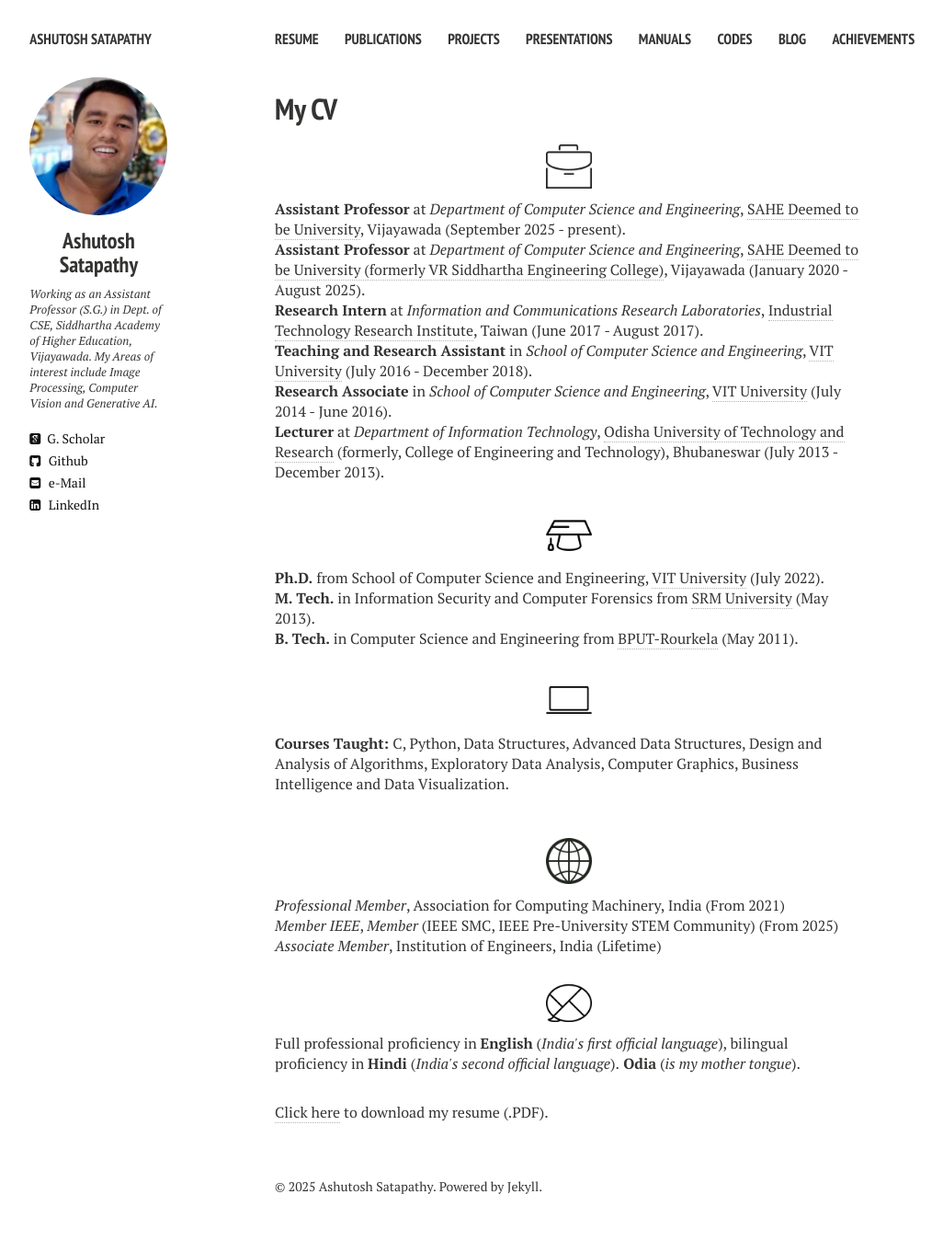
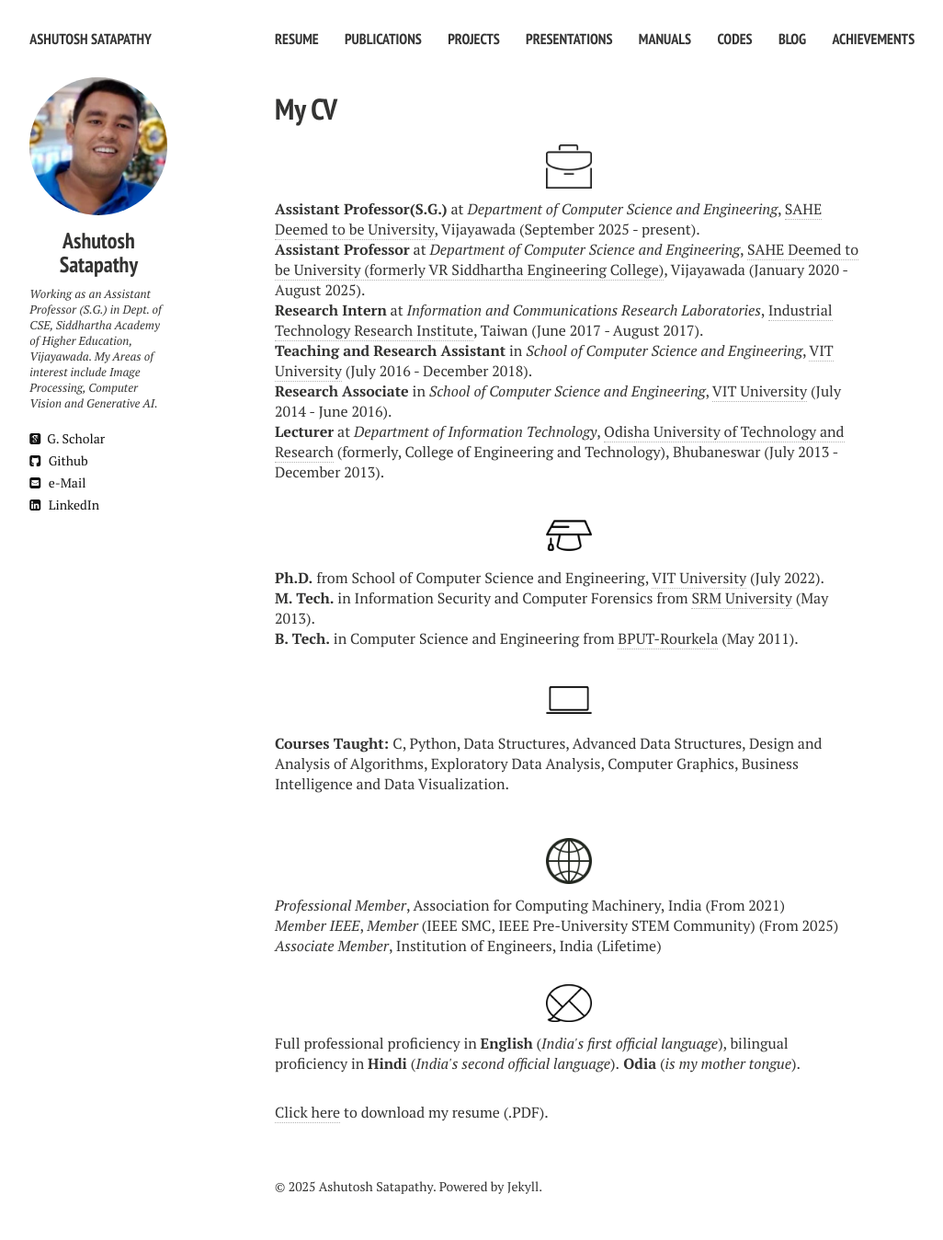
Before and after one commit to ashutoshsatapathy1990/ashutoshsatapathy1990.github.io, a Jekyll site: the page built from cv.md, in a window 1280 px wide. Shown: the whole page at 92% size, without its empty margins (21-1047 px from the left). Built offline with Jekyll 4.4.1, drawn with Linux system fonts in a browser that asks for light colours; nearby versions of some CDN libraries.

Commit message:
Update cv.html

```diff
--- a/_layouts/cv.html
+++ b/_layouts/cv.html
@@ -45,7 +45,7 @@
     <h1>{{ page.title }}</h1>
     <div class="article-wrap">
     <p align="center" class=bottom-small><img src="{{ site.url }}/images/CV/business.png" alt="Work Experience" width="50" height="50"></p>
-    <p align="left"><strong>Assistant Professor</strong> at <i>Department of Computer Science and Engineering</i>, <a href="https://siddhartha.edu.in/" target="_blank">SAHE Deemed to be University</a>, Vijayawada (September 2025 - present).</p>
+    <p align="left"><strong>Assistant Professor(S.G.)</strong> at <i>Department of Computer Science and Engineering</i>, <a href="https://siddhartha.edu.in/" target="_blank">SAHE Deemed to be University</a>, Vijayawada (September 2025 - present).</p>
     <p align="left"><strong>Assistant Professor</strong> at <i>Department of Computer Science and Engineering</i>, <a href="https://siddhartha.edu.in/" target="_blank">SAHE Deemed to be University (formerly VR Siddhartha Engineering College)</a>, Vijayawada (January 2020 - August 2025).</p>
     <p align="left"><strong>Research Intern</strong> at <i>Information and Communications Research Laboratories</i>, <a href="https://www.itri.org.tw/english/" target="_blank">Industrial Technology Research Institute</a>, Taiwan (June 2017 - August 2017).</p>
     <p align="left"><strong>Teaching and Research Assistant</strong> in <i>School of Computer Science and Engineering</i>, <a href="http://chennai.vit.ac.in/" target="_blank">VIT University</a> (July 2016 - December 2018).</p>
```
